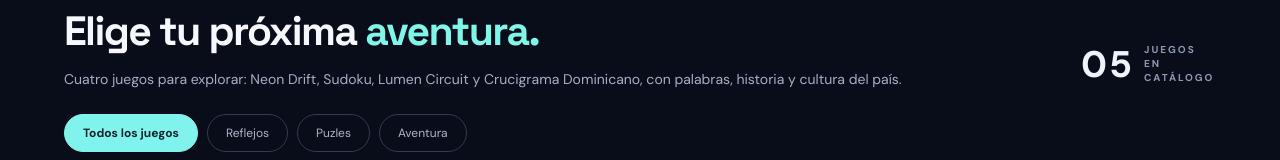
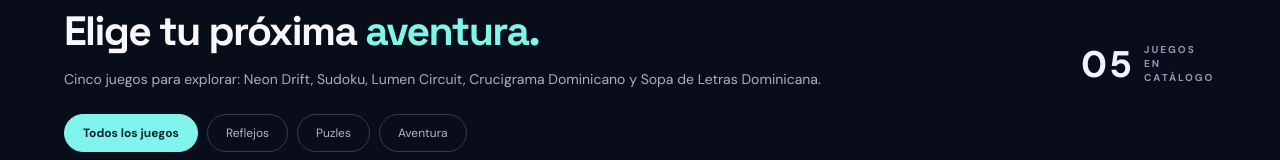
Before and after one commit to omarsantanar/Arcade, a React (Vite) app: page / in a window 1280 px wide. Shown: the part 610-770 px from the top of the page. Built offline with nearby package versions, Linux system fonts and the light colour scheme.

Commit message:
feat(wordsearch): integrate fifth playable Arcade title and distinct instructions

```diff
--- a/src/App.tsx
+++ b/src/App.tsx
@@ -41,7 +41,7 @@ export default function App() {
             </div>
           </section>
           <section className="catalog-section" id="juegos">
-            <div className="section-top"><div><div className="section-kicker">01 / EL CATÁLOGO</div><h2>Elige tu próxima <span>aventura.</span></h2><p>Cuatro juegos para explorar: Neon Drift, Sudoku, Lumen Circuit y Crucigrama Dominicano, con palabras, historia y cultura del país.</p></div><div className="catalog-count">{catalog.length.toString().padStart(2, '0')} <span>JUEGOS EN CATÁLOGO</span></div></div>
+            <div className="section-top"><div><div className="section-kicker">01 / EL CATÁLOGO</div><h2>Elige tu próxima <span>aventura.</span></h2><p>Cinco juegos para explorar: Neon Drift, Sudoku, Lumen Circuit, Crucigrama Dominicano y Sopa de Letras Dominicana.</p></div><div className="catalog-count">{catalog.length.toString().padStart(2, '0')} <span>JUEGOS EN CATÁLOGO</span></div></div>
             <div className="filter-row" role="group" aria-label="Filtrar juegos por categoría">{filters.map(({ id, label }) => <button key={id} className={`filter-chip ${filter === id ? 'active' : ''}`} onClick={() => setFilter(id)} aria-pressed={filter === id}>{label}</button>)}</div>
             <div className="games-grid">{games.map((game) => <article className={`game-card accent-${game.accent}`} key={game.id}>
               <div className="card-art"><div className="card-art-grid" /><span className="card-big-symbol" aria-hidden="true">{game.symbol}</span><span className={`card-tag ${game.available ? 'tag-ready' : 'tag-soon'}`}>{game.available ? '● JUGABLE' : 'PRÓXIMAMENTE'}</span></div>
```
